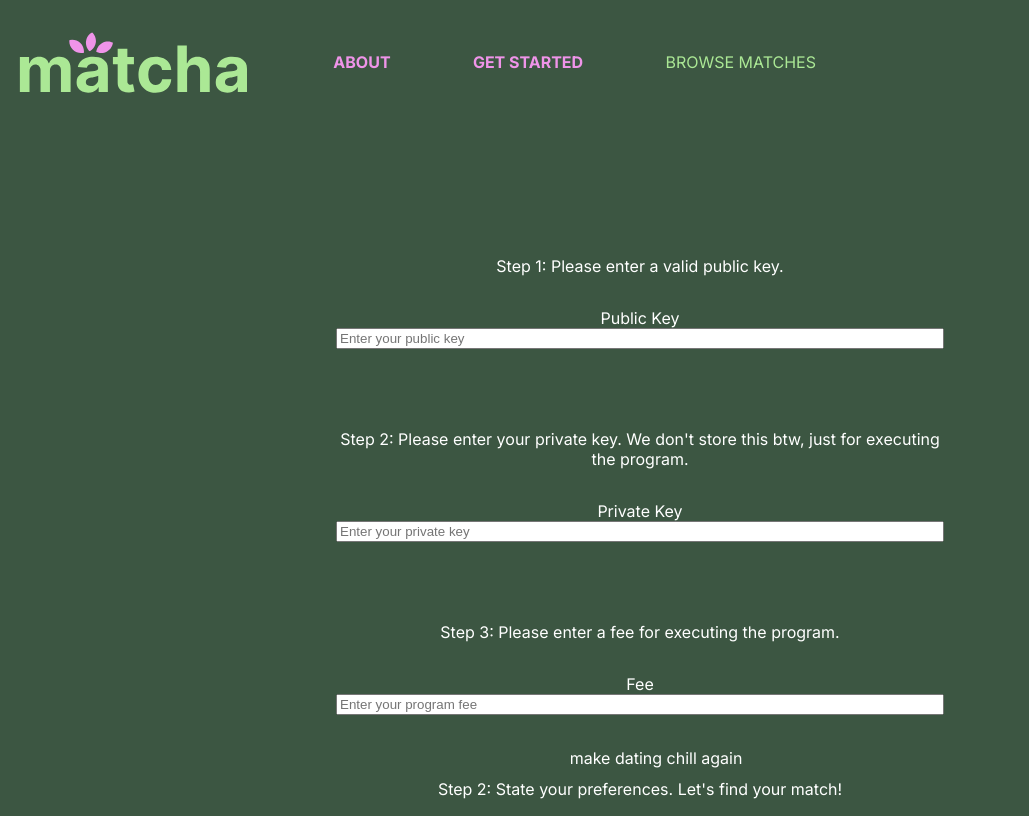
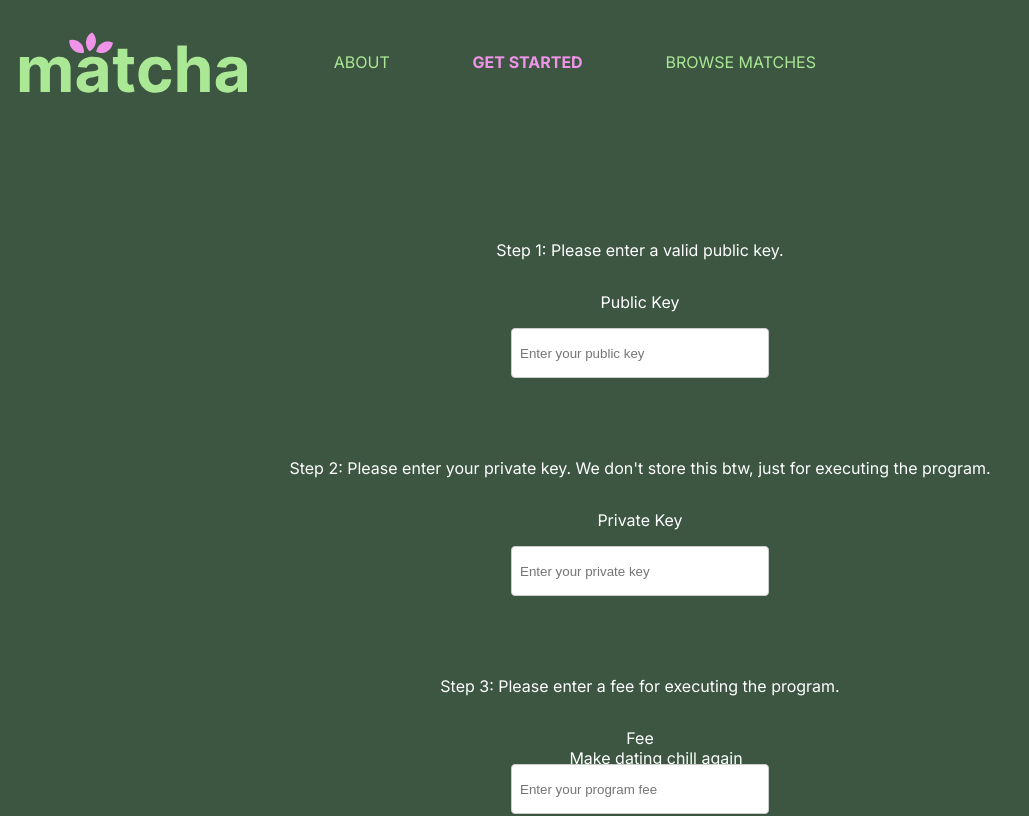
Before and after one commit to michellewong793/matcha, a Next.js app: page /submit-score in a window 1280 px wide. Shown: the top 816 px of the page, without its empty margins (0-1029 px from the left). Built offline with nearby package versions, Linux system fonts and the light colour scheme.

Commit message:
prettier

```diff
--- /dev/null
+++ b/components/Header.module.css
@@ -0,0 +1,61 @@
+.header {
+    position: fixed;
+    padding: 1rem;
+    top: 0;
+    left: 0;
+    width: 50rem;
+    color: white;
+    display: flex;
+    justify-content: space-between;
+    align-items: center;
+  }
+
+  .footer {
+    position: fixed;
+    padding: 1rem;
+    left: 0;
+    bottom: 0;
+    width: 100%;
+    color: white;
+    display: flex;
+    justify-content: center;
+  }
+
+  .link {
+    text-decoration: none;
+    color: #ABE895;
+    font-family: "Inter";
+    text-transform: uppercase;
+    transition: font-weight 0.3s ease; /* Smooth transition */
+  }
+
+  .link:hover {
+    font-weight: bold; /* Make bold on hover */
+  }
+
+  .active {
+    font-weight: bold; /* Active link style */
+    color: #EF94E9; /* Active link color */
+  }
+
+  /* Bounce animation */
+  @keyframes bounce {
+    0%, 20%, 50%, 80%, 100% {
+      transform: translateY(0);
+    }
+    40% {
+      transform: translateY(-10px);
+    }
+    60% {
+      transform: translateY(-5px);
+    }
+  }
+
+  /* Logo bounce effect */
+  .logo {
+    transition: transform 0.2s ease; /* Smooth transition */
+  }
+
+  .logo:hover {
+    animation: bounce 1s; /* Apply the bounce animation on hover */
+  }
--- a/components/Layout.js
+++ b/components/Layout.js
@@ -1,80 +1,48 @@
 import Link from "next/link";
 import Spacer from "./Spacer";
 import { useRouter } from "next/router"; // Import useRouter for route handling
-
-
-
-
-const header = {
-  position: "fixed",
-  padding: "1rem",
-  top: 0,
-  left: 0,
-  width: "50rem",
-  color: "white",
-  display: "flex",
-  justifyContent: "space-between",
-  alignItems:"center"
-};
-
-const footer = {
-  position: "fixed",
-  padding: "1rem",
-  left: 0,
-  bottom: 0,
-  width: "100%",
-
-  color: "white",
-  display: "flex",
-  justifyContent: "center",
-};
-
-const link = {
-  textDecoration: 'none',
-  color: "#ABE895",
-  fontFamily: "Inter",
-  textTransform: "uppercase",
-}
-
-const activeLink = {
-  ...link, // Inherit the existing link styles
-  fontWeight: 'bold', // Add bold style for the active link
-  color: "#EF94E9"
-};
-
+import styles from './Header.module.css'; // Import the CSS module
 
 const Header = () => {
   const router = useRouter(); // Get the current route
 
   return (
-    <div style={header}>
+    <div className={styles.header}>
       <Link href="/">
-      <img src="/matchaLogoSmall.svg"/>
+        <img className={styles.logo} src="/matchaLogoSmall.svg" alt="Logo" />
       </Link>
       <Link href="/about">
-        <a style={router.pathname === '/submit-score' ? activeLink : link}>About</a>
+        <a className={`${styles.link} ${router.pathname === '/about' ? styles.active : ''}`}>
+          About
+        </a>
       </Link>
       <Link href="/submit-score">
-        <a style={router.pathname === '/submit-score' ? activeLink : link}>Get Started</a>
+        <a className={`${styles.link} ${router.pathname === '/submit-score' ? styles.active : ''}`}>
+          Get Started
+        </a>
       </Link>
       <Link href="/browse-matches">
-        <a style={router.pathname === '/browse-matches' ? activeLink : link}>Browse Matches</a>
+        <a className={`${styles.link} ${router.pathname === '/browse-matches' ? styles.active : ''}`}>
+          Browse Matches
+        </a>
       </Link>
     </div>
   );
 };
 
+const Footer = () => (
+  <div className={styles.footer}>
+    <p>Make dating chill again</p>
+  </div>
+);
+
 const Layout = () => {
   return (
     <>
-      {" "}
-      <Header /> <Footer />
+      <Header />
+      <Footer />
     </>
   );
 };
 
-const Footer = () => <div style={footer}>
-  <p> make dating chill again </p>
-</div>;
-
 export default Layout;
--- /dev/null
+++ b/components/SubmitScore.module.css
@@ -0,0 +1,7 @@
+.inputbox {
+    border: 1px solid #ccc;
+    border-radius: 4px;
+    padding: 8px;
+    width: 15rem;
+    height: 2rem;
+  }
--- a/components/Theme.js
+++ b/components/Theme.js
@@ -22,6 +22,13 @@ let styles = {
     padding: "1rem",
     borderRadius: "9px",
     backgroundColor: "#6BA46A",
+  },
+
+  inputBox: {
+    padding: "1rem",
+    width: "fit-content",
+    border: "1px solid white",
+    backgroundColor: "#EF94E9"
   },
 
   pinkText: {
--- a/pages/submit-score.js
+++ b/pages/submit-score.js
@@ -2,6 +2,7 @@ import Layout from "../components/Layout";
 import Styles from "../components/Theme";
 import Spacer from "../components/Spacer";
 import React, { useState } from "react";
+import pageStyles from "../components/SubmitScore.module.css";
 
 const QUESTIONS = [
   "Do you prefer quiet dates?",
@@ -52,50 +53,53 @@ export default function Index() {
     <div>
       <Layout />
       <div style={Styles.content}>
-        <div style={Styles.inputContainer}>
-          <p>
-            Step 1: Please enter a valid public key.
-          </p>
+        <div className={pageStyles.inputContainer}>
+          <p>Step 1: Please enter a valid public key.</p>
           <Spacer height="1" />
-          <label for="public-key">Public Key</label>
-
+          <label htmlFor="public-key">Public Key</label>
+          <Spacer height="1" />
           <input
             type="text"
             id="public-key"
             name="public-key"
             placeholder="Enter your public key"
             required
+            className={pageStyles.inputbox} /* Correct usage */
           />
         </div>
         <Spacer height="4" />
 
-        <div style={Styles.inputContainer}>
+        <div className={pageStyles.inputContainer}>
           <p>
             Step 2: Please enter your private key. We don't store this btw, just
             for executing the program.
           </p>
           <Spacer height="1" />
-          <label for="private-key">Private Key</label>
+          <label htmlFor="private-key">Private Key</label>
+          <Spacer height="1" />
+
           <input
             type="text"
             id="private-key"
             name="private-key"
             placeholder="Enter your private key"
             required
+            className={pageStyles.inputbox} /* Correct usage */
           />
         </div>
         <Spacer height="4" />
 
-        <div style={Styles.inputContainer}>
+        <div className={pageStyles.inputContainer}>
           <p>Step 3: Please enter a fee for executing the program.</p>
           <Spacer height="1" />
-          <label for="private-key">Fee</label>
+          <label htmlFor="private-key">Fee</label> <Spacer height="1" />
           <input
             type="text"
             id="fee"
             name="fee"
             placeholder="Enter your program fee"
             required
+            className={pageStyles.inputbox} /* Correct usage */
           />
         </div>
         <Spacer height="4" />
@@ -120,6 +124,7 @@ export default function Index() {
                     value={1}
                     onChange={() => handleInputChange(index, 1)}
                     required
+                    className={pageStyles.radioButton} /* Correct usage */
                   />
                   Yes
                 </label>
@@ -129,6 +134,7 @@ export default function Index() {
                     name={`question-${index}`}
                     value={0}
                     onChange={() => handleInputChange(index, 0)}
+                    className={pageStyles.radioButton} /* Correct usage */
                   />
                   No
                 </label>
```
Also changed, not shown: components/Button.js (+4 -27 lines), components/Button.module.css (added, +33 -0 lines), components/Home.module.css (added, +19 -0 lines), components/MatchGridItem.js (+6 -6 lines), pages/index.js (+18 -14 lines).
